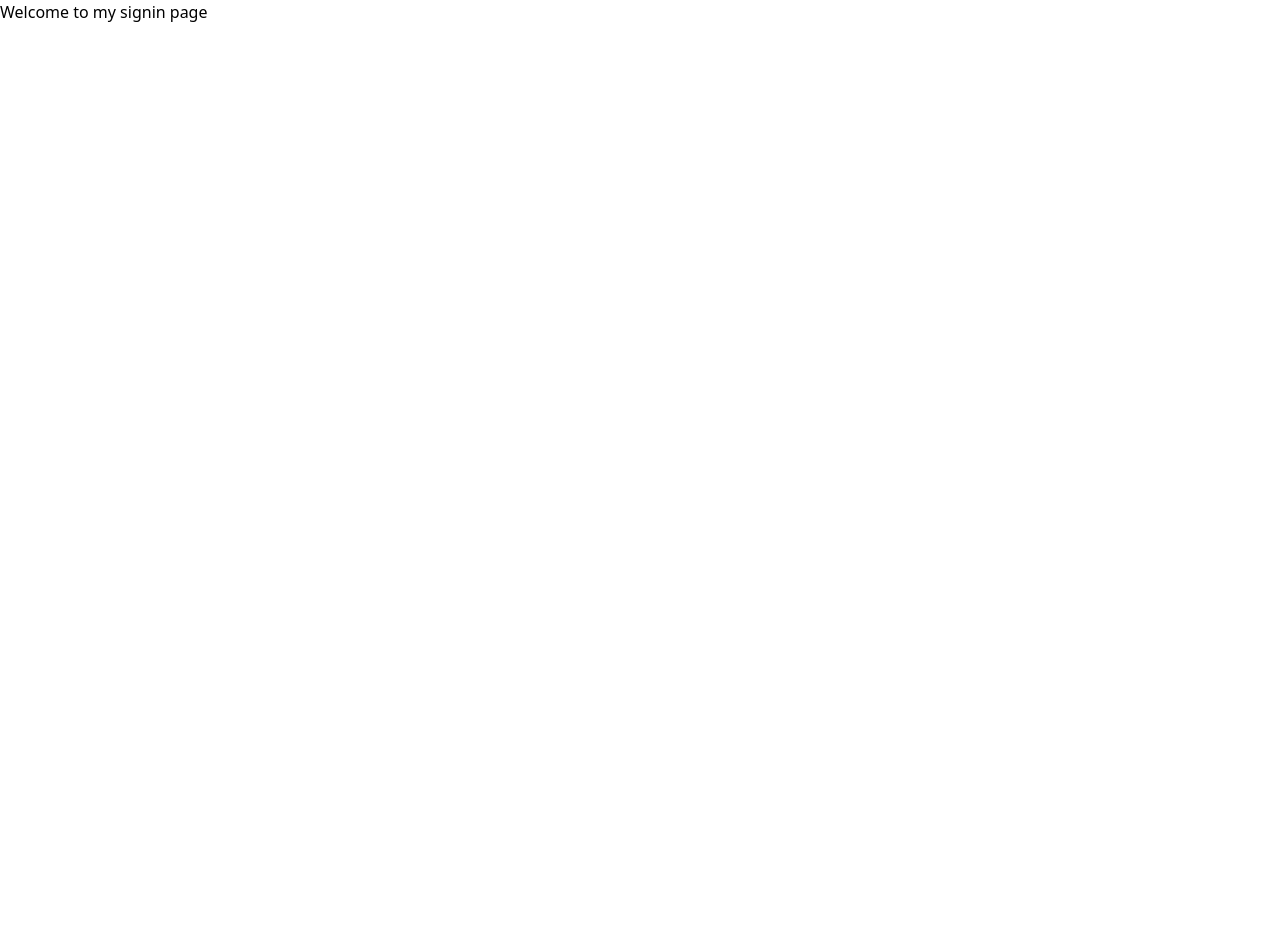
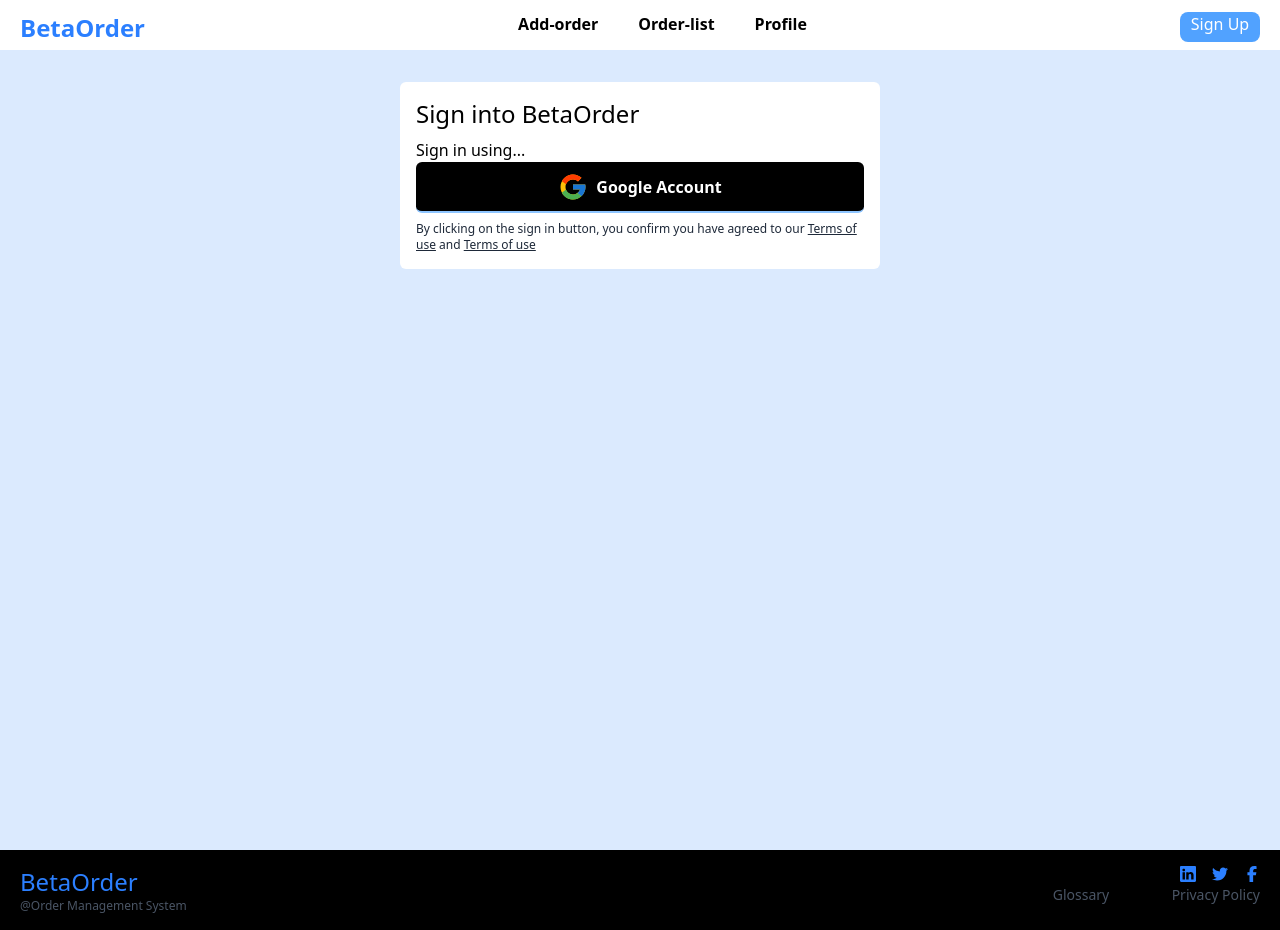
Before and after one commit to govanoh001/betaorder, a Next.js app: page /auth/signin in a window 1280 px wide. Before the commit the page ends 800 px from the top, so only its background shows below. Built offline with nearby package versions, Linux system fonts and the light colour scheme.

Commit message:
created signin page

```diff
--- a/app/auth/signin/page.js
+++ b/app/auth/signin/page.js
@@ -1,5 +1,24 @@
-export default function SignIn(){
+import Link from "next/link";
+import { FcGoogle } from "react-icons/fc";
+  export default function SignIn (){
   return (
-    <main>Welcome to my signin page</main>
+    <main className="min-h-screen flex justify-center bg-blue-100 py-8 px-2">
+      <article>
+        <div className="w-full md:w-[30em] rounded-md bg-white p-4 ">
+          <h1 className="text-2xl mb-2">Sign into BetaOrder</h1>
+          <p  className="">Sign in using...</p>
+          <form className="mb-2">
+            <button className="w-full h-[3.2em] bg-black border-b-2 border-blue-300 rounded-md flex justify-center items-center gap-2">
+              <FcGoogle className="text-3xl "/>
+              <span className="text-white font-semibold">Google Account</span>
+            </button>
+          </form>
+          <p className="text-gray-800 text-xs">By clicking on the sign in button, you confirm you have agreed to our {""}
+            <Link href="#" className="text-gray-800 underline">Terms of use</Link>{""} and {""}
+            <Link href="#" className="text-gray-800 underline">Terms of use</Link>
+          </p>
+        </div>
+      </article>
+    </main>
   )
 }
--- a/app/layout.js
+++ b/app/layout.js
@@ -1,5 +1,7 @@
 import { Geist, Geist_Mono } from "next/font/google";
 import "./globals.css";
+import Footer from "@/components/Footer";
+import Navbar from "@/components/navbar";
 
 const geistSans = Geist({
   variable: "--font-geist-sans",
@@ -22,7 +24,9 @@ export default function RootLayout({ children }) {
       <body
         className={`${geistSans.variable} ${geistMono.variable} antialiased`}
       >
+        <Navbar/>
         {children}
+        <Footer/>
       </body>
     </html>
   );
--- a/app/page.js
+++ b/app/page.js
@@ -1,8 +1,8 @@
-
+/* import { FaTwitter } from "react-icons/fa";
 export default function HomePage() {
   return (
-    <main>
-      <div className="flex gap-25 w-full h-[100px] bg-white items-center sticky top-0">
+   <main>
+      { <div className="flex gap-25 w-full h-[100px] bg-white items-center top-0">
       <hi className="italic font-extrabold text-6xl text-red-700 px-2">KFC</hi>
       <div className="tracking-tighter uppercase font-bold flex gap-20 text-2xl hover:text-red-700 ">
         <p className="hover:border-b-2 border-red-700">Company</p>
@@ -64,7 +64,7 @@ export default function HomePage() {
           Chilli Lime sauce, topped with cheese, fresh Rainbow slaw <br/>
           and Colonel Dressing, served on a Brioche bun.</p>
        </div>
-       <div className="flex ">
+       <div  className="flex ">
         <img
         src="/kfcc.jpg"
         alt="kfcimage"
@@ -98,9 +98,19 @@ export default function HomePage() {
         <p className="text-white font-semibold border-b-1 border-white">Private Policies</p>
         <p className="text-white font-semibold border-b-1 border-white ">Term of Use</p>
         <p className="text-white font-semibold border-b-1 border-white ">SiteMap</p>
+        <FaTwitter className="text-5xl font-bold text-red-700"/>
         </div>
        </div>
+       <div>
+      </div>
+
     </main>
 
   )
     }
+}
+
+
+
+
+ */
--- /dev/null
+++ b/components/Footer.js
@@ -0,0 +1,31 @@
+import Link from "next/link"
+import { BsLinkedin } from "react-icons/bs";
+import { FaTwitter } from "react-icons/fa";
+import { FaFacebookF } from "react-icons/fa6";
+export default function Footer (){
+    const year = new Date().getFullYear
+    return (
+        <footer className="grid grid-cols-1 md:px-8 md:grid-cols-2 lg:grid-cols-3 lg:py-4 lg:px-5 lg:gap-0 bg-black w-full h[30vh]">
+       <div>
+            <p className="text-2xl text-blue-500">BetaOrder</p>
+            <p className="text-xs text-gray-600">@Order Management System</p>
+        </div>
+        <div>
+            <p className="text-md text-grey-700">Headquaters</p>
+            <p  className="text-md text-grey-700">Microsoft Street, Dallas, Texas</p>
+        </div>
+        <div className="">
+            <ul className="flex lg:justify-end items center gap-4">
+                <li><Link href="#"><BsLinkedin className="text-blue-500 "/></Link></li>
+                <li><Link href="#"><FaTwitter className="text-blue-500 "/></Link></li>
+               <li><Link href="#"><FaFacebookF className="text-blue-500 "/></Link></li>
+            </ul>
+            <ul className="flex lg:justify-end items-center gap-4">
+                <li> <Link href="#" className="text-sm text-gray-600">Glossary</Link></li>
+                <li> <Link href="#" className="text-sm text-gray-600"></Link>FAQ</li>
+                <li> <Link href="#" className="text-sm text-gray-600">Privacy Policy</Link></li>
+            </ul>
+        </div>
+        </footer>
+    )
+}
--- /dev/null
+++ b/components/Navbar.js
@@ -0,0 +1,39 @@
+"use client"
+import Link from "next/link";
+import { useState } from "react";
+import { FaGripLines } from "react-icons/fa6";
+
+export default function Navbar(){
+    const [MenuOpen, setMenuOpen] = useState(false)
+    const toggleMenu = ()=>{
+        setMenuOpen(!MenuOpen)
+    }
+    return(
+        <main className="bg-white shadow shadow-gray-300 w-full">
+            <div className="flex justify-between h-[50px] pt-3 px-5">
+                <p className="text-blue-500 font-bold text-2xl">BetaOrder</p>
+                <ul className="hidden md:flex gap-10 font-semibold cursor-pointer">
+                    <li><Link href="#">Add-order</Link></li>
+                    <li><Link href="#">Order-list</Link></li>
+                    <li><Link href="#">Profile</Link></li>
+                </ul>
+                <Link href="#"><p className="hidden md:block h-[30px] w-[80px] bg-blue-400 text-white text-center rounded-lg">Sign Up</p>
+                </Link>
+                <div className="block py-2 md:hidden">
+                    <FaGripLines className="text--2xl text-blue-500"
+                    onClick={toggleMenu}/>
+                </div>
+            </div>
+            {MenuOpen && (
+            <div className="px-5 pb-1 md:hidden">
+              <ul>
+                <li><Link href="#">Add-order</Link></li>
+                 <li><Link href="#">Order-list</Link></li>
+                <li><Link href="#">Profile</Link></li>
+              </ul>
+                <Link href="#"><p className="block h-[30px] w-[80px] bg-blue-400 text-white text-center rounded-lg md:hidden">Sign Up</p></Link>
+            </div>
+         )}
+        </main>
+    )
+}
--- a/package.json
+++ b/package.json
@@ -9,9 +9,13 @@
     "lint": "next lint"
   },
   "dependencies": {
+    "@emotion/react": "^11.14.0",
+    "@emotion/styled": "^11.14.1",
+    "@mui/material": "^7.2.0",
+    "next": "15.3.5",
     "react": "^19.0.0",
     "react-dom": "^19.0.0",
-    "next": "15.3.5"
+    "react-icons": "^5.5.0"
   },
   "devDependencies": {
     "@tailwindcss/postcss": "^4",
```
Also changed, not shown: 1 other file (tests, documents, lock files or other folders).
